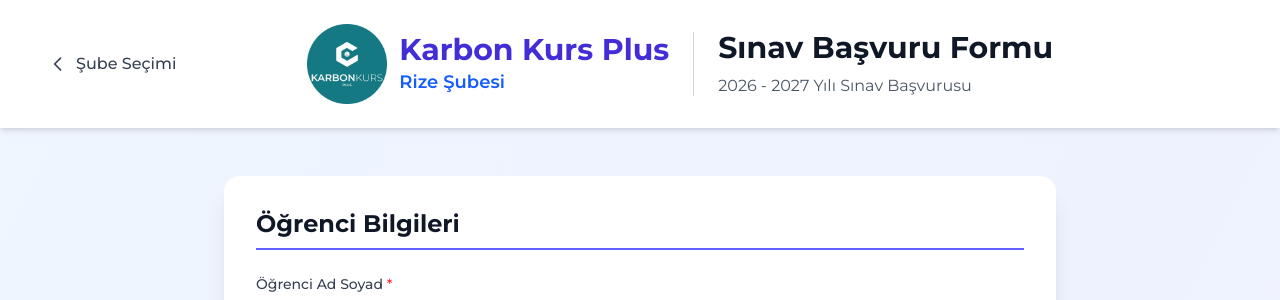
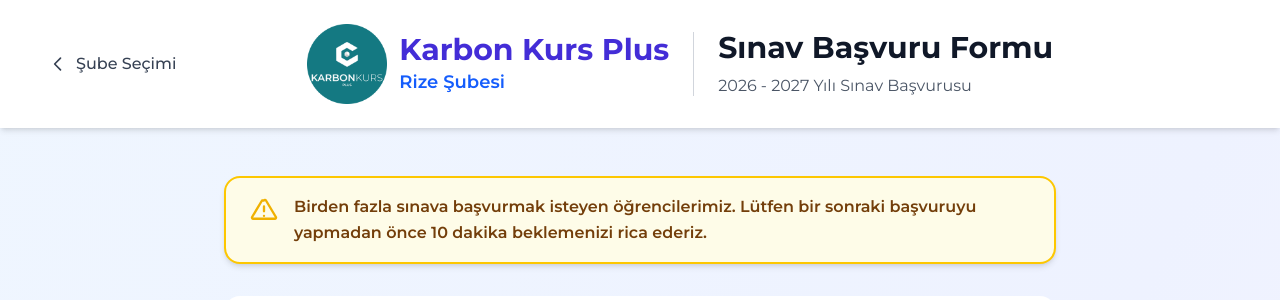
Before and after one commit to eerdem5387/karbon-basvuru-sistemi, a Next.js app: page / in a window 1280 px wide. Both pictures are taken after a click on the element 408 px from the left and 572 px from the top of the page. Shown: the top 300 px of the page. Built offline with nearby package versions, Linux system fonts and the light colour scheme; no server answers.

Commit message:
asdsafasdvas

```diff
--- a/app/page.tsx
+++ b/app/page.tsx
@@ -1518,6 +1518,31 @@ export default function HomePage() {
           </div>
         )}
 
+        {/* Çoklu sınav başvurusu uyarısı */}
+        <div className="mb-6 sm:mb-8">
+          <div className="flex items-start gap-3 sm:gap-4 rounded-2xl border-2 border-yellow-400 bg-yellow-50 px-4 py-3 sm:px-6 sm:py-4 shadow-md">
+            <div className="mt-0.5">
+              <svg
+                className="h-6 w-6 sm:h-7 sm:w-7 text-yellow-500"
+                fill="none"
+                viewBox="0 0 24 24"
+                stroke="currentColor"
+              >
+                <path
+                  strokeLinecap="round"
+                  strokeLinejoin="round"
+                  strokeWidth={2}
+                  d="M12 9v4m0 4h.01M10.29 3.86L1.82 18a1 1 0 00.86 1.5h18.64a1 1 0 00.86-1.5L13.71 3.86a1 1 0 00-1.72 0z"
+                />
+              </svg>
+            </div>
+            <p className="text-sm sm:text-base text-yellow-900 font-semibold leading-relaxed">
+              Birden fazla sınava başvurmak isteyen öğrencilerimiz. Lütfen bir sonraki başvuruyu yapmadan önce 10 dakika
+              beklemenizi rica ederiz.
+            </p>
+          </div>
+        </div>
+
         {/* Form */}
         <div className="bg-white rounded-2xl shadow-xl overflow-hidden">
           <form onSubmit={handleSubmit(onSubmit)} className="p-6 sm:p-8 space-y-8">
--- a/lib/validations.ts
+++ b/lib/validations.ts
@@ -25,7 +25,7 @@ export const tcKimlikValidator = (tc: string): boolean => {
 
 // Sınav seçenekleri
 export const rizeSinavSecenekleri = [
-  "14 Mart Karbon Kursa Özel Türkiye Geneli Orijinal Yayınları TYT Deneme Sınavı",
+  "14 Mart Karbon Kursa Özel Türkiye Geneli Bilgi Sarmalı Yayınları TYT Deneme Sınavı",
   "11 Nisan Bilgi Sarmalı Türkiye Geneli TYT (ücretsiz)",
   "2 Mayıs 3,4,5 yayınları Türkiye Geneli TYT Son Prova (ücretsiz)"
 ] as const
```
